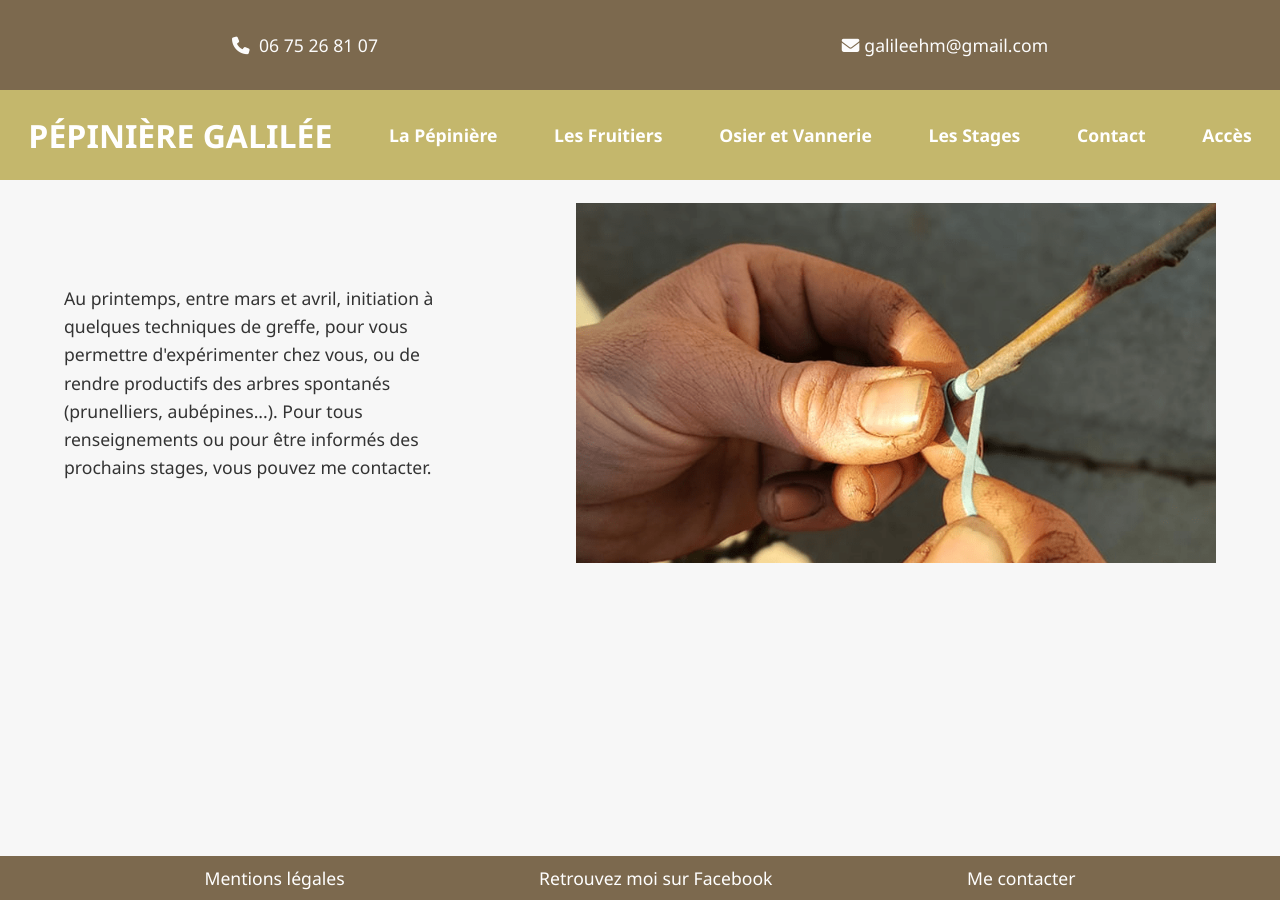
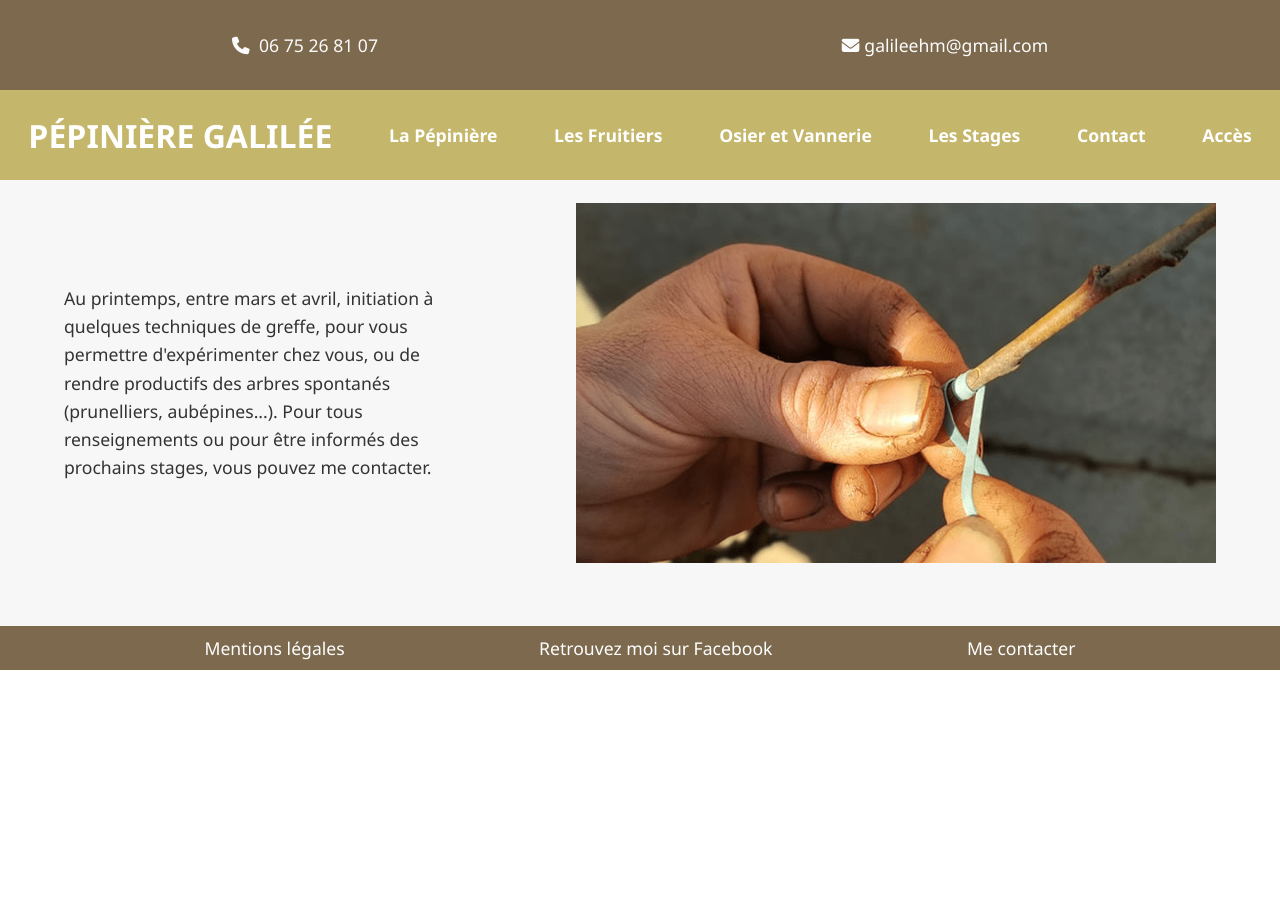
Before and after one commit to pepiniereGalilee/pepiniereGalilee.github.io, a Jekyll site: the page built from _pages/stages.html, in a window 1280 px wide and 900 px high, scrolled down 764 px. Built offline with Jekyll 4.4.1, drawn with Linux system fonts in a browser that asks for light colours; nearby versions of some CDN libraries; after the commit the page ends 1434 px from its top, so only the background shows below that.

Commit message:
Update style.css

```diff
--- a/assets/css/style.css
+++ b/assets/css/style.css
@@ -409,10 +409,6 @@ iframe {
   margin-left: 5vw;
   margin-right: 5vw;
 }
-/*Section Stage*/
-#stages {
-  height: 160vh;
-}
 
 /*footer*/
 footer {
```
